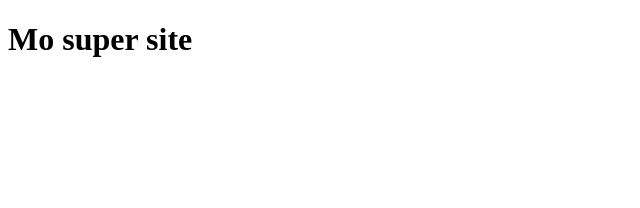
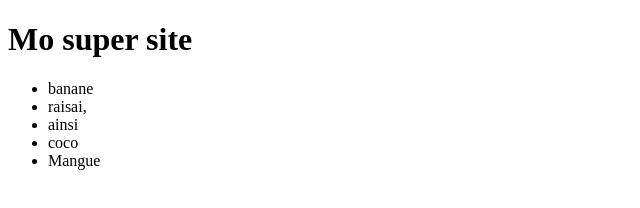
Before and after one commit to elziza/projet, a plain HTML site: page index.html in a window 1280 px wide. Shown: the whole page, without its empty margins (0-640 px from the left). Drawn offline with Linux system fonts and the light colour scheme.

Commit message:
mon projet version 2

```diff
--- a/index.html
+++ b/index.html
@@ -8,5 +8,12 @@
 </head>
 <body>
     <h1>Mo super site</h1>
+    <ul>
+        <li>banane</li>
+        <li>raisai,</li>
+        <li>ainsi</li>
+        <li>coco</li>
+        <li>Mangue</li>
+    </ul>
 </body>
 </html>
```
